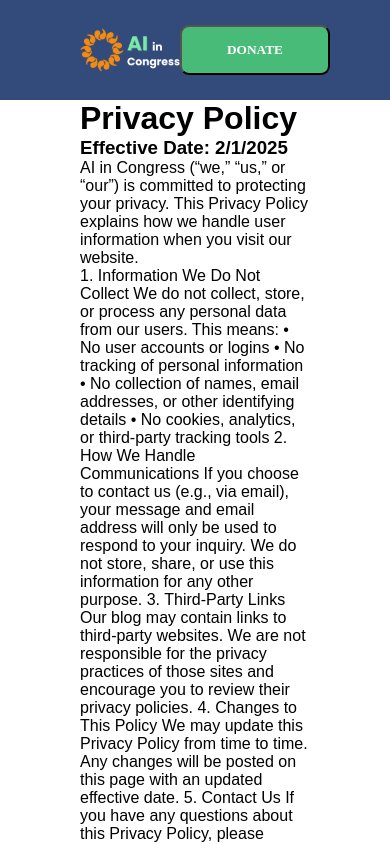
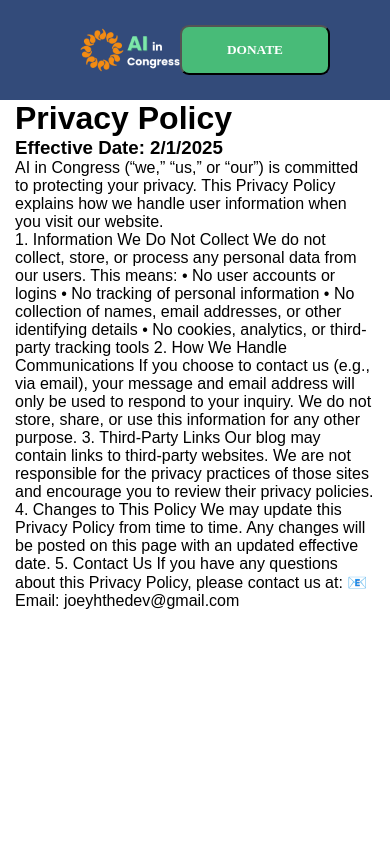
Before and after one commit to joeyhthedev/ai-blog, a Next.js app: page /privacy-policy in a window 390 px wide. Shown: the top 844 px of the page. Built offline with nearby package versions, Linux system fonts and the light colour scheme; a web font is replaced by a local one.

Commit message:
mobile friendly features added

```diff
--- a/src/app/globals.css
+++ b/src/app/globals.css
@@ -16,17 +16,20 @@ body {
   overflow-x: hidden;
 }
 
+/* Links */
 a {
   color: inherit;
   text-decoration: none;
 }
 
+/* Main Container */
 .container {
   min-height: 100vh;
   background-color: var(--bg);
   color: var(--textColor);
 }
 
+/* Wrapper: Controls Overall Page Width & Padding */
 .wrapper {
   max-width: 1536px;
   margin-left: auto;
@@ -35,19 +38,20 @@ a {
   padding-right: 80px;
 }
 
+/* Responsive Adjustments */
 @media screen and (max-width: 1536px) {
   .wrapper {
     max-width: 1366px;
   }
 }
 
-@media screen and (max-width: 1280) {
+@media screen and (max-width: 1280px) {  /* ✅ Fixed missing "px" */
   .wrapper {
     max-width: 1024px;
   }
 }
 
-@media screen and (max-width: 1024) {
+@media screen and (max-width: 1024px) {  /* ✅ Fixed missing "px" */
   .wrapper {
     max-width: 768px;
     padding-left: 40px;
@@ -57,16 +61,21 @@ a {
 
 @media screen and (max-width: 768px) {
   .wrapper {
-    max-width: 640px;
+    max-width: 100%;  /* ✅ Make wrapper full width */
+    padding-left: 20px; /* ✅ Reduce side padding */
+    padding-right: 20px;
   }
 }
 
 @media screen and (max-width: 640px) {
   .wrapper {
-    max-width: 475px;
+    max-width: 100%;
+    padding-left: 15px; /* ✅ Further reduce side padding */
+    padding-right: 15px;
   }
 }
 
+/* Rich Text Editor (Quill) */
 .ql-container {
   font-size: 28px;
 }
--- a/src/app/layout.js
+++ b/src/app/layout.js
@@ -6,7 +6,7 @@ import { Footer } from "../components/footer/Footer";
 const gabarito = Gabarito({ subsets: ["latin"] });
 
 export const metadata = {
-  title: "AI UN Blog",
+  title: "AI in Congress",
   description: "Generated by create next app",
 };
 
--- a/src/components/card/card.module.css
+++ b/src/components/card/card.module.css
@@ -44,7 +44,7 @@
   }
 
   .title {
-    font-size: 13px;
+    font-size: .8em;
   }
 
   .link {
@@ -53,6 +53,14 @@
     padding: 2px 0px;
   }
 
+  @media screen and (max-width: 768px) {
+    .container {
+      border-style: solid;
+      padding: 10px;
+      border-radius: 9px;
+    }
+  }
+
   @media screen and (max-width: 1280px) {
     .imageContainer {
       display: none;
--- a/src/components/mainFeature/mainfeature.module.css
+++ b/src/components/mainFeature/mainfeature.module.css
@@ -110,11 +110,11 @@
   }
 
   .postTitle {
-    font-size: 18px; /* ✅ Smaller title for mobile */
+    font-size: 1.5em; /* ✅ Smaller title for mobile */
 }
 
 .userInfo {
-    font-size: 0.9em; /* ✅ Slightly smaller user info */
+    font-size: 0.8em; /* ✅ Slightly smaller user info */
 }
 
 .featuredMarker {
```
Also changed, not shown: src/app/homepage.module.css (+23 -1 lines), src/components/featured/featured.module.css (+7 -1 lines).
